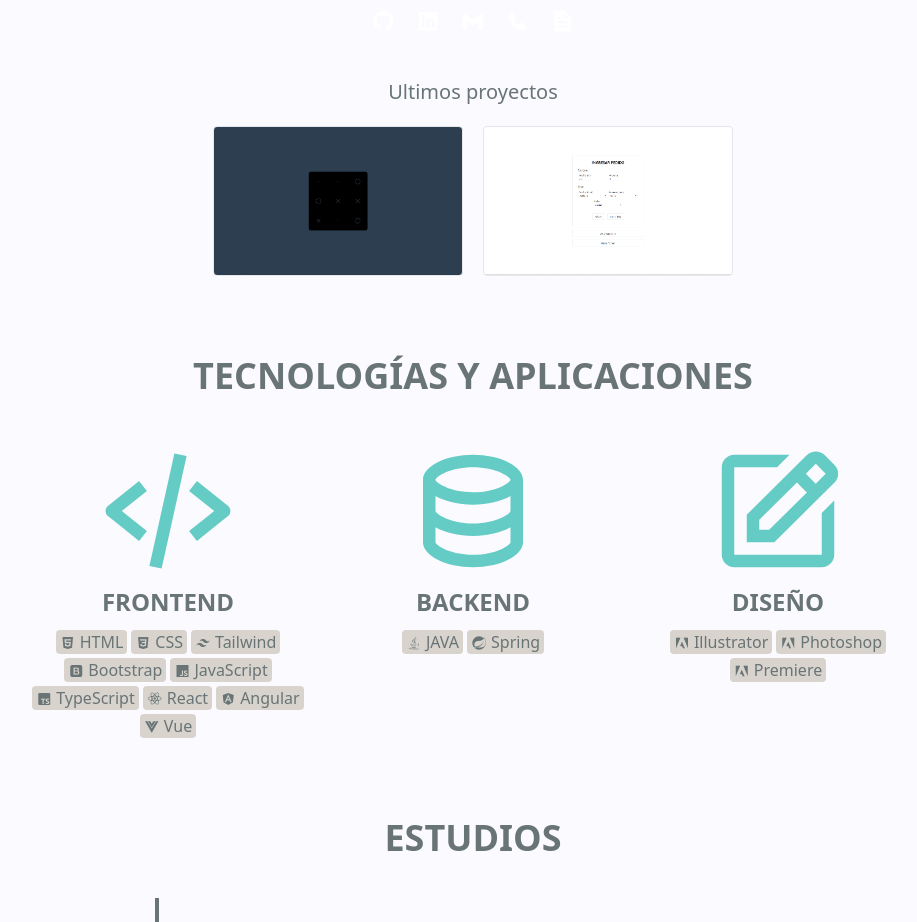
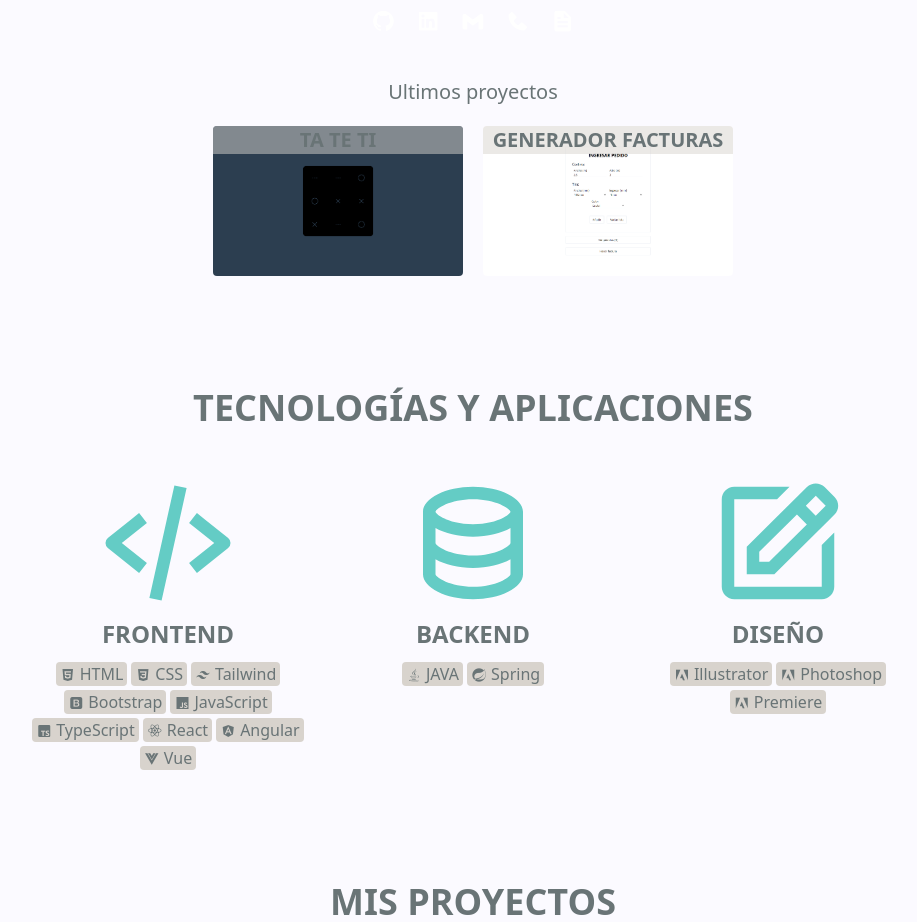
Before and after one commit to SantinoStimoli/my-portfolio, a React (Vite) app: page /#/ in a window 1280 px wide. Shown: the part 752-1674 px from the top of the page, without its empty margins (167-1084 px from the left). Built offline with nearby package versions, Linux system fonts and the light colour scheme.

Commit message:
Projects

```diff
--- a/src/App.tsx
+++ b/src/App.tsx
@@ -5,6 +5,7 @@ import Header from './components/body/Header'
 import Technologies from './pages/Technologies'
 import AboutMe from './pages/AboutMe'
 import Studies from './pages/Studies'
+import MyProjects from './pages/MyProjects'
 
 const App: React.FC = () => {
   return (
@@ -14,9 +15,10 @@ const App: React.FC = () => {
         <Route
           path=''
           element={
-            <main className='flex items-center flex-col'>
+            <main className='flex items-center flex-col xl:relative xl:w-full xl:h-screen xl:overflow-auto xl:snap-y xl:snap-mandatory max-xl:gap-28 xl:flex xl:flex-col pb-10'>
               <Summary />
               <Technologies />
+              <MyProjects />
               <Studies />
               <AboutMe />
             </main>
--- a/src/components/body/Header.tsx
+++ b/src/components/body/Header.tsx
@@ -1,3 +1,4 @@
+import { NavLinks } from '../../data/data'
 import Logo from '../pure/Logo'
 import Nav from '../pure/Nav'
 import Options from '../pure/Options'
@@ -6,7 +7,7 @@ const Header: React.FC = () => {
   return (
     <header className='bg-alternative_bg flex justify-between w-full py-3 pr-3 fixed z-50 top-0 bg-opacity-100'>
       <Logo />
-      <Nav navList={['Inicio', 'Tecnologías', 'Estudios', 'Sobre mi', 'Contacto']} />
+      <Nav navList={NavLinks} />
       <Options />
     </header>
   )
--- a/src/components/body/presentation/Presentation.tsx
+++ b/src/components/body/presentation/Presentation.tsx
@@ -44,7 +44,7 @@ const Presentation: React.FC = () => {
         <h2 className='text-xl mb-5'>Ultimos proyectos</h2>
         <div className='flex flex-wrap justify-around gap-5'>
           {Projects.slice(0, 2).map((e: Project, i: number) => {
-            return <Card key={i} img={e.img} link={e.link} repo={e.repo} title={e.title} />
+            return <Card key={i} project={e} small />
           })}
         </div>
       </section>
--- a/src/components/pure/Card.tsx
+++ b/src/components/pure/Card.tsx
@@ -1,71 +1,37 @@
-import { useState } from 'react'
+import { type Project } from '../../interfaces/data'
 
-interface Props {
-  img: string
-  repo: string
-  link: string
-  title: string
-}
-
-const Card: React.FC<Props> = ({ img, repo, link, title }: Props) => {
-  const [hover, setHover] = useState(false)
-
+const Card: React.FC<{ project: Project; small?: boolean }> = ({
+  project,
+  small = false,
+}: {
+  project: Project
+  small?: boolean
+}) => {
   return (
     <div
-      onMouseEnter={() => {
-        setHover(true)
-      }}
-      onMouseLeave={() => {
-        setHover(false)
-      }}
-      className={'max-h-[150px] transition-all duration-200' + (hover ? ' scale-110' : '')}
+      className={
+        'box overflow-hidden text-center relative rounded bg-center bg-[length:140%] hover:bg-[length:160%] bg-no-repeat transition-all' +
+        (small ?? false ? ' w-[250px] h-[150px]' : ' w-[300px] h-[200px]')
+      }
+      style={{ backgroundImage: `url(${project.img})` }}
     >
-      <a
-        href={link}
-        target='_blank'
-        className={
-          'border rounded w-[250px] h-[150px] flex items-end cursor-pointer hover:border-details bg-no-repeat duration-200' +
-          (hover ? ' blur-[1px] bg-[length:130%]' : ' bg-cover')
-        }
-        style={{ backgroundImage: `url(${img})`, backgroundPosition: '50% 50%' }}
-        rel='noreferrer'
-      />
-      <a
-        href={link}
-        target='_blank'
-        className={
-          'flex flex-wrap items-center relative bottom-[38px] w-[250px] pl-2 transition-all ' +
-          (hover ? 'opacity-100' : 'opacity-0')
-        }
-        rel='noreferrer'
-      >
-        <h1
-          className={
-            'bg-black/25 rounded px-1.5 tracking-tighter text-xl text-white mr-3 ' +
-            (hover ? 'text-details' : '')
-          }
+      <span className='original '>
+        <h1 className='font-bold text-xl uppercase bg-secondary_bg/50 px-1.5 '>{project.title}</h1>
+      </span>
+      <div className='overlay w-full h-full absolute left-0 right-0 top-0 bottom-0 '>
+        <div
+          className={'flex justify-center gap-3 bg-black/50 h-full' + (small ? ' pt-2' : ' pt-1.5')}
         >
-          {title}
-        </h1>
-        <div className='bg-black/25 flex gap-2 items-center rounded p-0.5 pb-0'>
-          <a
-            href={repo}
-            className='hover:text-details transition duration-0 flex items-center'
-            target='_blank'
-            rel='noreferrer'
-          >
-            <i className='bx bxl-github bx-sm' />
+          <a target='_blank' href={project.link} rel='noreferrer'>
+            <i
+              className={'bx bx-window-open hover:text-details' + (small ? ' bx-sm' : ' bx-md')}
+            ></i>
           </a>
-          <a
-            href={link}
-            className='hover:text-details transition duration-0 flex items-center'
-            target='_blank'
-            rel='noreferrer'
-          >
-            <i className='bx bx-code-block bx-sm' />
+          <a target='_blank' href={project.repo} rel='noreferrer'>
+            <i className={'bx bxl-github hover:text-details' + (small ? ' bx-sm' : ' bx-md')}></i>
           </a>
         </div>
-      </a>
+      </div>
     </div>
   )
 }
--- a/src/components/pure/SectionAbout.tsx
+++ b/src/components/pure/SectionAbout.tsx
@@ -9,7 +9,8 @@ const SectionAbout: React.FC<{ title: string; content: string; right?: boolean }
 }) => (
   <section
     className={
-      'flex items-center gap-5 max-md:flex-col  ' + (right ?? false ? ' md:flex-row-reverse' : '')
+      'flex items-center gap-5 max-md:flex-col lg:px-5 xl:px-20  ' +
+      (right ?? false ? ' md:flex-row-reverse' : '')
     }
   >
     <div className='w-40'>
--- a/src/data/data.ts
+++ b/src/data/data.ts
@@ -2,6 +2,8 @@ import TATETI from '../assets/Ta-Te-Ti.png'
 import VALIDATION_SOFTWARE from '../assets/Validation-Software.png'
 import TECNICORT from '../assets/Tecnicort.png'
 import { type Study, type IStack, type Project } from '../interfaces/data'
+
+export const NavLinks = ['Inicio', 'Tecnologías', 'Proyectos', 'Estudios', 'Sobre mi', 'Contacto']
 
 export const Projects: Project[] = [
   {
--- a/src/pages/AboutMe.tsx
+++ b/src/pages/AboutMe.tsx
@@ -4,7 +4,7 @@ const AboutMe: React.FC = () => (
   <article id='sobre-mi' className='page-section container flex-col gap-10 xs:px-10 max-xs:px-3'>
     <section className='mb-5'>
       <h1 className='title'>Sobre mi</h1>
-      <p className='text-center'>
+      <p className='text-center lg:px-5 xl:px-20'>
         Soy una persona con una excelente capacidad de comunicación, tanto verbal como escrita, lo
         que me permite expresarme de manera clara y efectiva. Soy un buen colaborador y tengo
         habilidades sólidas para trabajar en equipo, lo que me permite contribuir positivamente y
--- /dev/null
+++ b/src/pages/MyProjects.tsx
@@ -0,0 +1,17 @@
+import Card from '../components/pure/Card'
+import { Projects } from '../data/data'
+
+const MyProjects: React.FC = () => {
+  return (
+    <article id='proyectos' className='page-section container flex-col'>
+      <h1 className='title'>Mis proyectos</h1>
+      <section className='flex gap-3 flex-wrap justify-center items-center'>
+        {Projects.map((e, i) => {
+          return <Card key={i} project={e} />
+        })}
+      </section>
+    </article>
+  )
+}
+
+export default MyProjects
--- a/src/styles/general.css
+++ b/src/styles/general.css
@@ -22,12 +22,12 @@
 }
 
 * {
-    @apply transition-colors duration-300
+  @apply transition-colors duration-300;
 }
 
 body {
   @apply bg-primary_bg;
-    color: white
+  color: white;
 }
 
 p,
@@ -35,13 +35,13 @@ span,
 h1,
 h2,
 h3 {
-    @apply text-text
+  @apply text-text;
 }
-p{
-    @apply text-sm
+p {
+  @apply text-sm;
 }
-.title{
-    @apply text-4xl uppercase text-center font-bold mb-10
+.title {
+  @apply text-4xl uppercase text-center font-bold mb-10;
 }
 
 .my-image {
@@ -54,25 +54,29 @@ p{
   white-space: nowrap;
   border-right: 4px solid;
   width: 19ch;
-    animation: typing 2s steps(19), blink .5s infinite step-end alternate;
+  animation: typing 2s steps(19), blink 0.5s infinite step-end alternate;
   overflow: hidden;
-    -webkit-animation: typing 2s steps(19), blink .5s infinite step-end alternate;
+  -webkit-animation: typing 2s steps(19), blink 0.5s infinite step-end alternate;
 }
 
-@keyFrames typing {
+@keyframes typing {
   from {
-        width: 0
+    width: 0;
   }
 }
 
-@keyFrames blink {
+@keyframes blink {
   50% {
-        border-color: transparent
+    border-color: transparent;
   }
 }
 
 #name {
-    background: -webkit-linear-gradient(rgba(var(--text-details)), rgba(var(--text-details)), rgba(var(--bg-primary)));
+  background: -webkit-linear-gradient(
+    rgba(var(--text-details)),
+    rgba(var(--text-details)),
+    rgba(var(--bg-primary))
+  );
   background-clip: text;
   -webkit-text-fill-color: transparent;
 }
@@ -87,17 +91,28 @@ p{
 }
 
 ::-webkit-scrollbar-thumb {
-    @apply rounded-md bg-details/80 transition
+  @apply rounded-md bg-details/80 transition;
 }
 
 ::-webkit-scrollbar-thumb:hover {
-    @apply bg-details/100
+  @apply bg-details/100;
 }
 
-.page-section{
-    @apply snap-center flex items-center justify-center xl:min-h-screen w-full
+.page-section {
+  @apply snap-center flex items-center justify-center xl:min-h-screen w-full;
 }
 
-main{
-    @apply xl:relative xl:w-full xl:h-screen xl:overflow-auto xl:snap-y xl:snap-mandatory max-xl:gap-20 xl:flex xl:flex-col pb-10
+.overlay {
+  transform: translateY(100%);
+  -webkit-transition: transform 0.5s ease-out;
+  -o-transition: transform 0.5s ease-out;
+  transition: transform 0.5s ease-out;
 }
+
+.box:hover .overlay {
+  transform: translateY(75%);
+  -webkit-transform: translateY(75%);
+  -moz-transform: translateY(75%);
+  -ms-transform: translateY(75%);
+  -o-transform: translateY(75%);
+}
```
Lines whose indentation alone changed are shown as unchanged.
